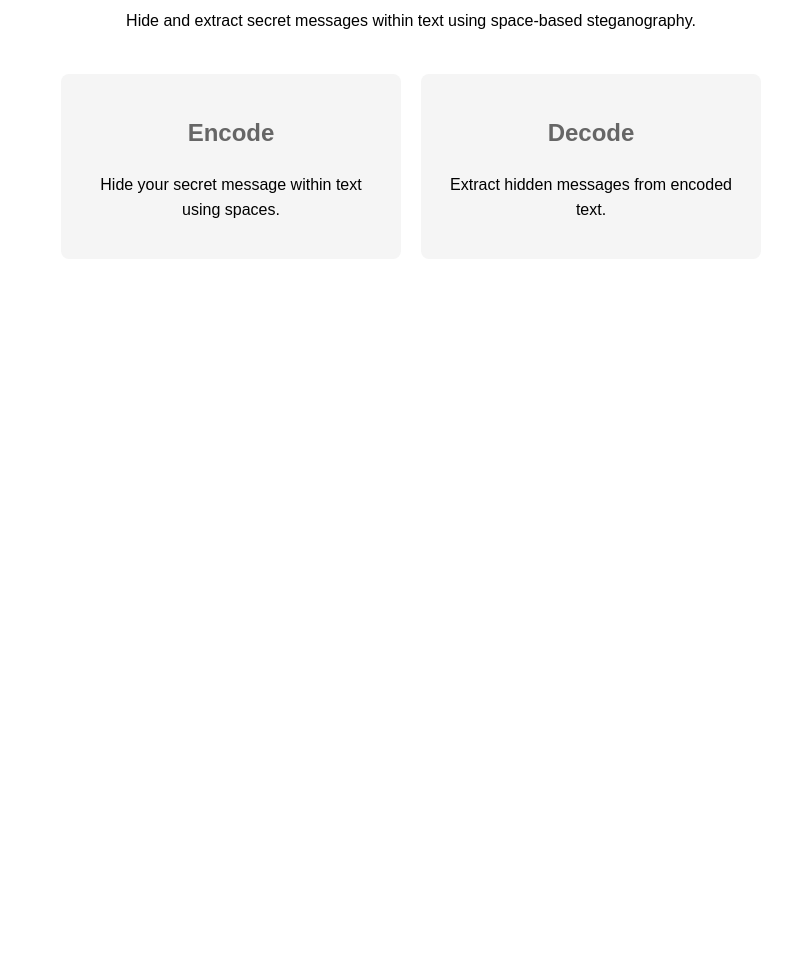
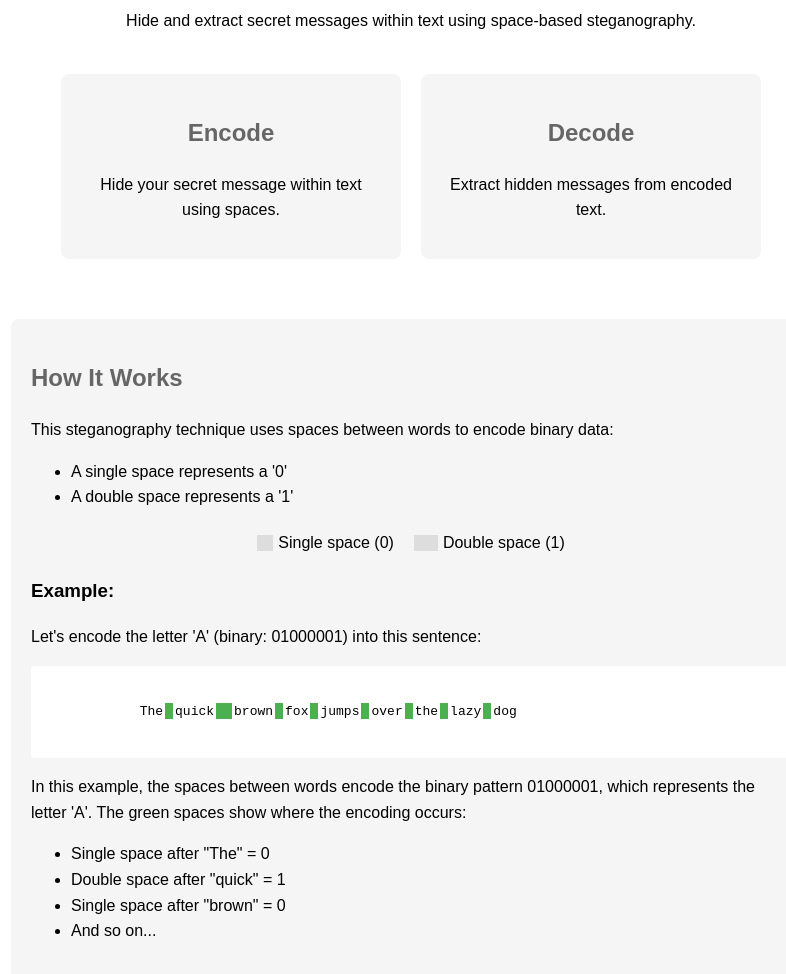
Before and after one commit to KooperL/simple-steganography, a plain HTML site: page index.html in a window 1280 px wide. Shown: the part 106-1080 px from the top of the page, without its empty margins (229-1015 px from the left). Before the commit the page ends 800 px from the top, so only its background shows below. Drawn offline with Linux system fonts and the light colour scheme.

Commit message:
How it works

```diff
--- a/index.html
+++ b/index.html
@@ -36,6 +36,57 @@
         h2 {
             color: #666;
         }
+        .example-section {
+            margin-top: 60px;
+            padding: 20px;
+            background: #f5f5f5;
+            border-radius: 8px;
+            text-align: left;
+        }
+        .example-text {
+            font-family: monospace;
+            padding: 15px;
+            background: white;
+            border-radius: 4px;
+            margin: 10px 0;
+            white-space: pre-wrap;
+        }
+        .space {
+            display: inline-block;
+            width: 8px;
+            height: 16px;
+            background: #ddd;
+            margin: 0 2px;
+            vertical-align: middle;
+        }
+        .space.double {
+            width: 16px;
+        }
+        .space.highlight {
+            background: #4CAF50;
+        }
+        .legend {
+            display: flex;
+            justify-content: center;
+            gap: 20px;
+            margin: 20px 0;
+        }
+        .legend-item {
+            display: flex;
+            align-items: center;
+            gap: 5px;
+        }
+        .legend-box {
+            width: 16px;
+            height: 16px;
+            background: #ddd;
+        }
+        .legend-box.double {
+            width: 24px;
+        }
+        .legend-box.highlight {
+            background: #4CAF50;
+        }
     </style>
 </head>
 <body>
@@ -52,5 +103,40 @@
             <p>Extract hidden messages from encoded text.</p>
         </a>
     </div>
+
+    <div class="example-section">
+        <h2>How It Works</h2>
+        <p>This steganography technique uses spaces between words to encode binary data:</p>
+        <ul>
+            <li>A single space represents a '0'</li>
+            <li>A double space represents a '1'</li>
+        </ul>
+
+        <div class="legend">
+            <div class="legend-item">
+                <div class="legend-box"></div>
+                <span>Single space (0)</span>
+            </div>
+            <div class="legend-item">
+                <div class="legend-box double"></div>
+                <span>Double space (1)</span>
+            </div>
+        </div>
+
+        <h3>Example:</h3>
+        <p>Let's encode the letter 'A' (binary: 01000001) into this sentence:</p>
+
+        <div class="example-text">
+            The<span class="space highlight"></span>quick<span class="space double highlight"></span>brown<span class="space highlight"></span>fox<span class="space highlight"></span>jumps<span class="space highlight"></span>over<span class="space highlight"></span>the<span class="space highlight"></span>lazy<span class="space highlight"></span>dog
+        </div>
+
+        <p>In this example, the spaces between words encode the binary pattern 01000001, which represents the letter 'A'. The green spaces show where the encoding occurs:</p>
+        <ul>
+            <li>Single space after "The" = 0</li>
+            <li>Double space after "quick" = 1</li>
+            <li>Single space after "brown" = 0</li>
+            <li>And so on...</li>
+        </ul>
+    </div>
 </body>
 </html>
```
